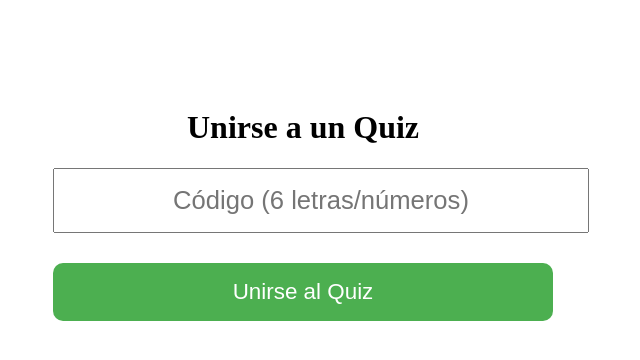
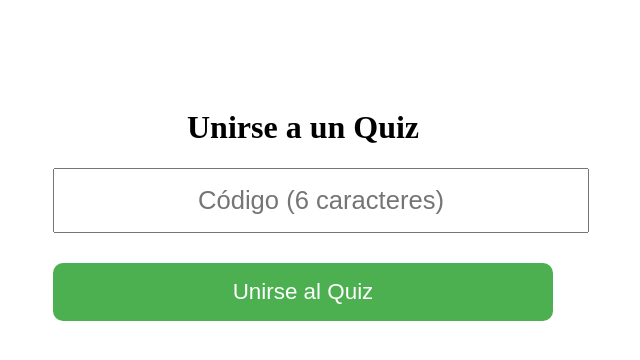
Before and after one commit to BX-SABMAINHUB/kahoot-clone, a Next.js app: page /join-quiz in a window 1280 px wide. Shown: the top 360 px of the page, without its empty margins (337-977 px from the left). Built offline with nearby package versions, Linux system fonts and the light colour scheme; no server answers; sample sign-in values are in the browser's storage.

Commit message:
Update join-quiz.js

```diff
--- a/pages/join-quiz.js
+++ b/pages/join-quiz.js
@@ -1,4 +1,3 @@
-// pages/join-quiz.js
 import { useState, useEffect } from 'react';
 import { useRouter } from 'next/router';
 import { auth, realtimeDb } from '../firebase';
@@ -35,6 +34,7 @@ export default function JoinQuiz() {
         answered: false,
         joinedAt: Date.now()
       }).then(() => {
+        // Redirección a play/[code]
         router.push(`/play/${gameCode}`);
       }).catch(err => {
         setError('Error al unirse: ' + err.message);
@@ -49,7 +49,7 @@ export default function JoinQuiz() {
 
       <input
         type="text"
-        placeholder="Código (6 letras/números)"
+        placeholder="Código (6 caracteres)"
         value={code}
         onChange={e => setCode(e.target.value.toUpperCase())}
         maxLength={6}
```
